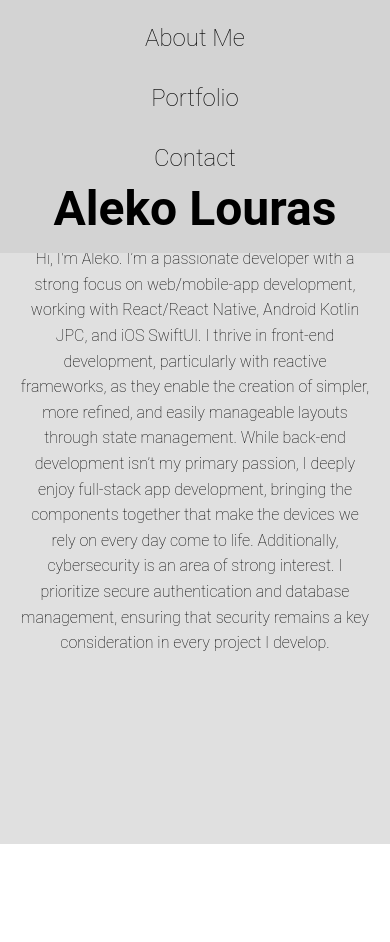
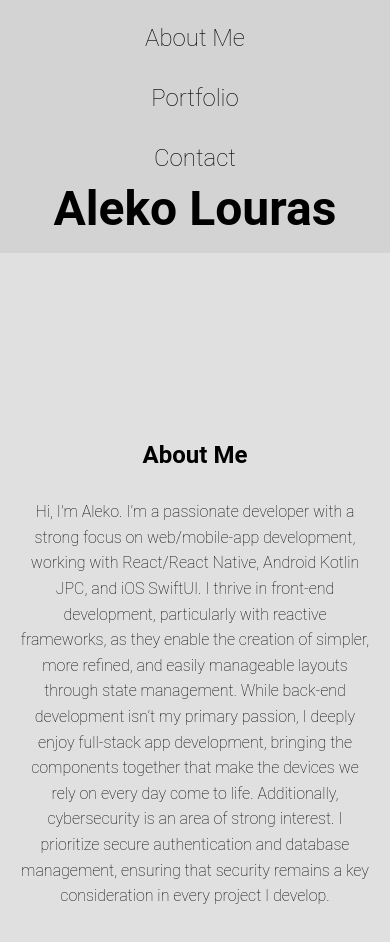
Before and after one commit to Aleko-Louras/website, a plain HTML site: page me.html in a window 390 px wide. Before the commit the page ends 844 px from the top, so only its background shows below. Drawn offline with Linux system fonts and the light colour scheme.

Commit message:
phone changes

```diff
--- a/styles/main.css
+++ b/styles/main.css
@@ -157,6 +157,7 @@ section {
 @media (max-width: 768px) {
     header {
         font-size: 3rem;
+        position: static;
     }
 
     nav {
@@ -185,9 +186,7 @@ section {
         grid-template-columns: 1fr; /* Switch to 1 column */
         gap: 15px; /* Slightly smaller gap */
     }
-    section {
-        scroll-margin-top: 160px;
-    }
+
 }
 
 #me-header{
```
